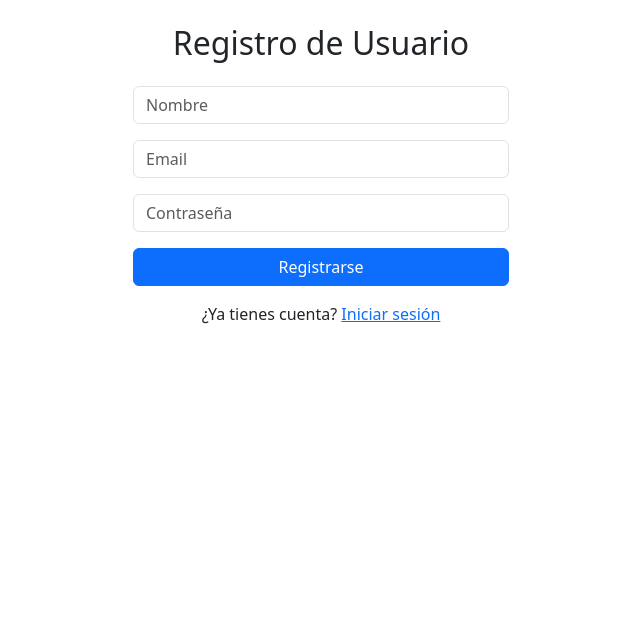
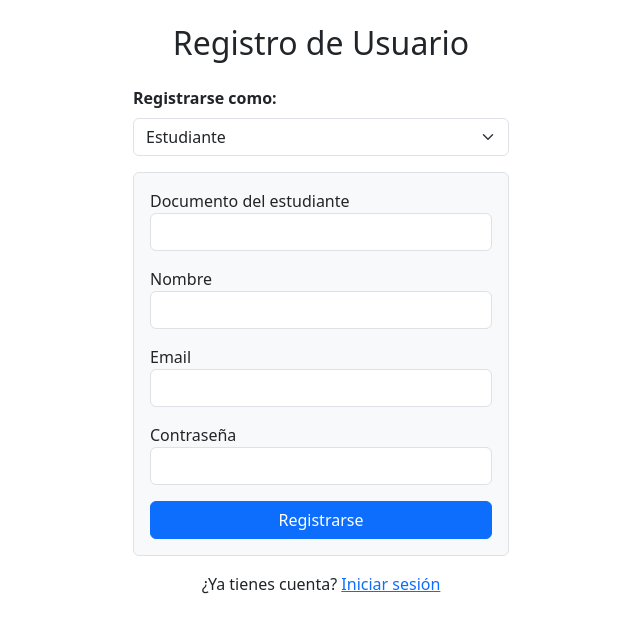
Before and after one commit to DerlyyM/pruebafinal_derlymedina, a PHP site: page /registro.php in a window 1280 px wide. Shown: the top 633 px of the page, without its empty margins (319-959 px from the left). Run offline with PHP 8.4, Linux system fonts and the light colour scheme.

Commit message:
tercer commit

```diff
--- a/registro.php
+++ b/registro.php
@@ -2,44 +2,58 @@
 require 'conexion.php';
 session_start();
 
-if($_SERVER['REQUEST_METHOD'] === 'POST'){
+if ($_SERVER['REQUEST_METHOD'] === 'POST') {
 
     $rol = $_POST['rol'];
 
-    // SI ES ESTUDINATE
-
+    // ---------------------- ESTUDIANTE ----------------------
    if ($rol == "estudiante") {
 
     $documento = $_POST['documento'];
     $nombre = $_POST['nombre'];
+    $email = $_POST['email'];
     $password = password_hash($_POST['password'], PASSWORD_DEFAULT);
 
-        $stmt = $pdo->prepare("INSERT INTO usuarios (documento, nombre, password, rol) VALUES (?, ?, ?, 'estudiante')");
+    $stmt = $pdo->prepare(
+        "INSERT INTO usuarios (documento, nombre, email, password, rol)
+         VALUES (?, ?,  'estudiante')"
+    );
+
     $stmt->execute([$documento, $nombre, $password]);
 
-        $mensaje = "Registro de estudiante exitoso";
+    header("Location: login.php");
+    exit;
+}
 
-    } else {
 
-     // ADMINSTRADOR
+    // ---------------------- ADMINISTRADOR ----------------------
+    // ADMINISTRADOR
+if ($rol == "admin") {
 
     $email = $_POST['email'];
     $nombre = $_POST['nombre'];
     $password = password_hash($_POST['password'], PASSWORD_DEFAULT);
 
-        $stmt = $pdo->prepare("INSERT INTO usuarios (email, nombre, password, rol) VALUES (?, ?, ?, 'admin')");
+    // 1. Verificar si el email ya existe
+    $check = $pdo->prepare("SELECT id FROM usuarios WHERE email = ?");
+    $check->execute([$email]);
+
+    if ($check->rowCount() > 0) {
+        $error = "El correo ya está registrado.";
+    } else {
+
+        // 2. Insertar nuevo usuario admin
+        $stmt = $pdo->prepare("
+            INSERT INTO usuarios (email, nombre, password, rol)
+            VALUES (?, ?, ?, 'admin')
+        ");
         $stmt->execute([$email, $nombre, $password]);
 
-        $mensaje = "Registro de administrador exitoso";
-    }
-
-
-
         header("Location: login.php");
-
         exit;
      }
-
+    }
+}
 ?>
 
 <!DOCTYPE html>
@@ -51,18 +65,58 @@ if($_SERVER['REQUEST_METHOD'] === 'POST'){
 <body class="p-4">
 <div class="container" style="max-width: 400px;">
     <h2 class="mb-4 text-center">Registro de Usuario</h2>
-    <?php if(isset($error)): ?>
-        <div class="alert alert-danger"><?= $error ?></div>
-    <?php endif; ?>
 
-    <form method="POST">
-        <input type="text" name="nombre" placeholder="Nombre" class="form-control mb-3" required>
-        <input type="email" name="email" placeholder="Email" class="form-control mb-3" required>
-        <input type="password" name="password" placeholder="Contraseña" class="form-control mb-3" required>
-        <button type="submit" class="btn btn-primary w-100">Registrarse</button>
+    <label class="mb-2 fw-bold">Registrarse como:</label>
+    <select id="rol" class="form-select mb-3">
+        <option value="estudiante">Estudiante</option>
+        <option value="admin">Administrador</option>
+    </select>
+
+    <!-- FORMULARIO ESTUDIANTE -->
+    <form id="formEstudiante" method="POST" class="border p-3 rounded bg-light" style="display:block;">
+    <input type="hidden" name="rol" value="estudiante">
+
+    <label>Documento del estudiante</label>
+    <input type="text" name="documento" class="form-control mb-3" required>
+
+    <label>Nombre</label>
+    <input type="text" name="nombre" class="form-control mb-3" required>
+
+    <label>Email</label>
+    <input type="email" name="email" class="form-control mb-3" required>
+
+    <label>Contraseña</label>
+    <input type="password" name="password" class="form-control mb-3" required>
+
+    <button class="btn btn-primary w-100">Registrarse</button>
+    </form>
+
+    <!-- FORMULARIO ADMIN -->
+    <form id="formAdmin" method="POST" class="border p-3 rounded bg-light" style="display:none;">
+        <input type="hidden" name="rol" value="admin">
+
+        <label>Nombre</label>
+        <input type="text" name="nombre" class="form-control mb-3" required>
+
+        <label>Email</label>
+        <input type="email" name="email" class="form-control mb-3" required>
+
+        <label>Contraseña</label>
+        <input type="password" name="password" class="form-control mb-3" required>
+
+        <button class="btn btn-primary w-100">Registrarse</button>
     </form>
 
     <p class="mt-3 text-center">¿Ya tienes cuenta? <a href="login.php">Iniciar sesión</a></p>
 </div>
+
+<script>
+document.getElementById("rol").addEventListener("change", function(){
+    let rol = this.value;
+    document.getElementById("formEstudiante").style.display = rol === "estudiante" ? "block" : "none";
+    document.getElementById("formAdmin").style.display = rol === "admin" ? "block" : "none";
+});
+</script>
+
 </body>
 </html>
```
Lines whose indentation alone changed are shown as unchanged.
